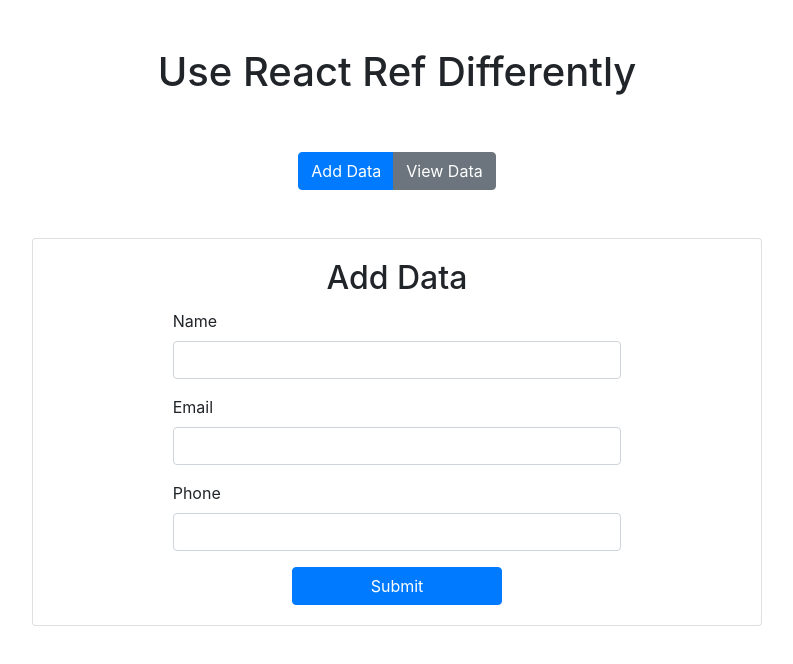
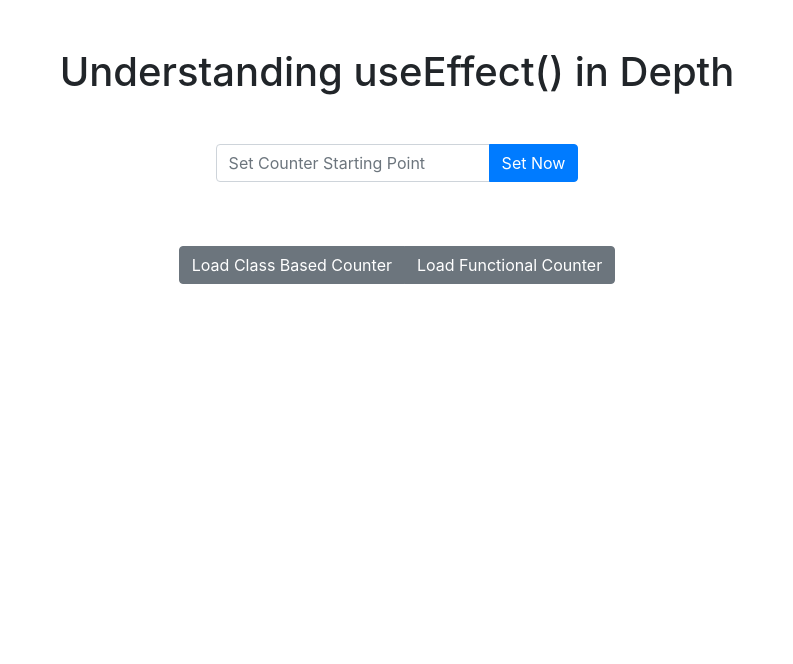
Before and after one commit to ronit-mukherjee/ilive4coding-react-playlist, a React (Create React App) app: page / in a window 1280 px wide. Shown: the top 664 px of the page, without its empty margins (243-1036 px from the left). Built offline with nearby package versions, Linux system fonts and the light colour scheme.

Commit message:
ylRBcmVG1aE | Initial Commit

```diff
--- a/src/AddData.js
+++ /dev/null
@@ -1,102 +0,0 @@
-import React, { useRef, useState, useEffect } from "react";
-
-const AddData = ({ onAddData = () => null }) => {
-  const nameRef = useRef();
-  const emailRef = useRef();
-  const phoneRef = useRef();
-
-  const [dataAddSuccess, setDataAddSuccess] = useState(false);
-
-  useEffect(() => {
-    console.log("AddData Mounted");
-  }, []);
-  useEffect(() => {
-    console.log("AddData Re-Rendered/Updated");
-  });
-
-  const onFormSubmit = (e) => {
-    e.preventDefault();
-
-    const name = nameRef.current.value;
-    const email = emailRef.current.value;
-    const phone = phoneRef.current.value;
-
-    if (name && email && phone) {
-      const data = { name, email, phone };
-
-      onAddData(data);
-
-      setDataAddSuccess(true);
-
-      nameRef.current.value = "";
-      emailRef.current.value = "";
-      phoneRef.current.value = "";
-      nameRef.current.focus();
-
-      setTimeout(() => {
-        setDataAddSuccess(false);
-      }, 3000);
-    }
-  };
-
-  return (
-    <div className="card">
-      <div className="card-body">
-        <h2 className="card-title text-center">Add Data</h2>
-        <div className="row justify-content-center">
-          <div className="col-8">
-            {dataAddSuccess && (
-              <div className="alert alert-success" role="alert">
-                Data Added Successfully
-              </div>
-            )}
-            <form onSubmit={onFormSubmit}>
-              <div className="form-group">
-                <label htmlFor="name">Name</label>
-                <input
-                  type="text"
-                  className="form-control"
-                  id="name"
-                  ref={nameRef}
-                  required
-                />
-              </div>
-              <div className="form-group">
-                <label htmlFor="email">Email</label>
-                <input
-                  type="email"
-                  className="form-control"
-                  id="email"
-                  ref={emailRef}
-                  required
-                />
-              </div>
-              <div className="form-group">
-                <label htmlFor="phone">Phone</label>
-                <input
-                  type="tel"
-                  className="form-control"
-                  id="phone"
-                  ref={phoneRef}
-                  required
-                />
-              </div>
-              <div className="row justify-content-center">
-                <div className="col-6">
-                  <button
-                    type="submit"
-                    className="btn btn-primary btn-block text-center"
-                  >
-                    Submit
-                  </button>
-                </div>
-              </div>
-            </form>
-          </div>
-        </div>
-      </div>
-    </div>
-  );
-};
-
-export default AddData;
--- a/src/App.js
+++ b/src/App.js
@@ -1,70 +1,75 @@
-import React from "react";
-import AddData from "./AddData";
-import ViewData from "./ViewData";
-import ViewModes from "./ViewModes";
+import React, { useState, useRef } from "react";
+import ClassBasedCounter from "./ClassBasedCounter";
+import FunctionBasedCounter from "./FunctionBasedCounter";
 
-class App extends React.PureComponent {
-  state = {
-    viewMode: "add",
-    dataList: [],
-  };
+const App = () => {
+  const [currentLoadedComponent, setCurrentLoadedComponent] = useState(0);
+  const [counterStartingPoint, setCounterStartingPoint] = useState(1);
+  const counterSPIRef = useRef();
 
-  //dataList = React.createRef();
-
-  setViewMode(viewMode) {
-    this.setState({ viewMode });
+  return (
+    <div className="container">
+      <h1 className="text-center mt-5">Understanding useEffect() in Depth</h1>
+      <div className="row justify-content-center mt-5">
+        <div className="col-auto">
+          <div className="input-group mb-3">
+            <input
+              type="number"
+              className="form-control"
+              placeholder="Set Counter Starting Point"
+              aria-label="Set Counter Starting Point"
+              ref={counterSPIRef}
+            />
+            <div className="input-group-append">
+              <button
+                className="btn btn-primary"
+                type="button"
+                onClick={() =>
+                  setCounterStartingPoint(counterSPIRef.current.value)
                 }
-  setViewMode = this.setViewMode.bind(this);
-
-  addData(data) {
-    //this.dataList.current = [...this.dataList.current, data];
-    this.setState((state) => ({
-      dataList: [...state.dataList, data],
-    }));
-  }
-  addData = this.addData.bind(this);
-
-  render() {
-    return (
-      <div className="App container">
-        <div className="row mt-5">
-          <div className="col">
-            <h1 className="text-center">Use React Ref Differently</h1>
+              >
+                Set Now
+              </button>
             </div>
           </div>
-        <div className="row mt-5 justify-content-center">
-          <div className="col-auto">
-            <ViewModes
-              viewMode={this.state.viewMode}
-              onSetViewMode={this.setViewMode}
-            />
-            {/* <ViewModes
-              viewMode={this.state.viewMode}
-              onSetViewMode={this.setViewMode.bind(this)}
-            /> */}
         </div>
       </div>
-        <div className="row mt-5 justify-content-center">
-          <div className="col-8">
-            {this.state.viewMode === "add" ? (
-              <AddData onAddData={this.addData} />
-            ) : (
-              <ViewData data={this.state.dataList} />
-              //<ViewData data={this.dataList.current} />
+      <div className="row justify-content-center mt-5">
+        <div className="col-auto">
+          <div className="btn-group" role="group" aria-label="Basic example">
+            <button
+              type="button"
+              className={`btn ${
+                currentLoadedComponent === 1 ? "btn-success" : "btn-secondary"
+              } `}
+              onClick={() => setCurrentLoadedComponent(1)}
+            >
+              Load Class Based Counter
+            </button>
+            <button
+              type="button"
+              className={`btn ${
+                currentLoadedComponent === 2 ? "btn-success" : "btn-secondary"
+              } `}
+              onClick={() => setCurrentLoadedComponent(2)}
+            >
+              Load Functional Counter
+            </button>
+          </div>
+        </div>
+      </div>
+      <div className="row">
+        <div className="col">
+          {currentLoadedComponent === 1 && (
+            <ClassBasedCounter startsAt={counterStartingPoint} />
+          )}
+          {currentLoadedComponent === 2 && (
+            <FunctionBasedCounter startsAt={counterStartingPoint} />
           )}
         </div>
       </div>
     </div>
   );
-  }
-
-  componentDidMount() {
-    console.log("App Mounted");
-    //this.dataList.current = [];
-  }
-  componentDidUpdate() {
-    console.log("App Re-Rendered/Updated");
-  }
-}
+};
 
 export default App;
--- /dev/null
+++ b/src/ClassBasedCounter.js
@@ -0,0 +1,52 @@
+import React from "react";
+
+class ClassBasedCounter extends React.PureComponent {
+  state = {
+    counter: parseInt(this.props.startsAt),
+  };
+
+  intervalRef = React.createRef();
+
+  componentDidMount() {
+    this.intervalRef = setInterval(() => {
+      this.setState((state) => ({ counter: state.counter + 1 }));
+    }, 1000);
+  }
+
+  componentDidUpdate(prevProps) {
+    if (prevProps.startsAt !== this.props.startsAt) {
+      //Clear old interval
+      clearInterval(this.intervalRef);
+
+      this.setState({ counter: parseInt(this.props.startsAt) });
+
+      this.intervalRef = setInterval(() => {
+        this.setState((state) => ({ counter: state.counter + 1 }));
+      }, 1000);
+    }
+  }
+
+  componentWillUnmount() {
+    //Clear interval
+    clearInterval(this.intervalRef);
+  }
+
+  render() {
+    return (
+      <div className="mt-5">
+        <h2 className="text-center">Class Based Counter</h2>
+        <h3 className="text-center">
+          Counter Starts From {this.props.startsAt}
+        </h3>
+        <p
+          className="text-center text-info"
+          style={{ fontSize: 150, fontWeight: 300 }}
+        >
+          {this.state.counter}
+        </p>
+      </div>
+    );
+  }
+}
+
+export default ClassBasedCounter;
--- /dev/null
+++ b/src/FunctionBasedCounter.js
@@ -0,0 +1,40 @@
+import React, { memo, useState, useEffect } from "react";
+
+let FunctionBasedCounter = ({ startsAt = 1 }) => {
+  const [counter, setCounter] = useState(startsAt);
+
+  /* useEffect(() => {
+    setInterval(() => {
+      setCounter((counter) => parseInt(counter) + 1);
+    }, 1000);
+  }, [startsAt]); */
+
+  useEffect(() => {
+    if (counter !== startsAt) {
+      setCounter(startsAt);
+    }
+
+    const intervalId = setInterval(() => {
+      setCounter((counter) => parseInt(counter) + 1);
+    }, 1000);
+
+    return () => clearInterval(intervalId);
+  }, [startsAt]);
+
+  return (
+    <div className="mt-5">
+      <h2 className="text-center">Function Based Counter</h2>
+      <h3 className="text-center">Counter Starts From {startsAt}</h3>
+      <p
+        className="text-center text-info"
+        style={{ fontSize: 150, fontWeight: 300 }}
+      >
+        {counter}
+      </p>
+    </div>
+  );
+};
+
+FunctionBasedCounter = memo(FunctionBasedCounter);
+
+export default FunctionBasedCounter;
--- a/src/ViewData.js
+++ /dev/null
@@ -1,46 +0,0 @@
-import React, { useEffect } from "react";
-
-const ViewData = ({ data }) => {
-  useEffect(() => {
-    console.log("ViewData Mounted");
-  }, []);
-  useEffect(() => {
-    console.log("ViewData Re-Rendered/Updated");
-  });
-
-  return (
-    <div className="card">
-      <div className="card-body">
-        <h2 className="card-title text-center">View Data</h2>
-        <div className="row">
-          <div className="col">
-            <table className="table table-striped">
-              <thead>
-                <tr>
-                  <th scope="col">#</th>
-                  <th scope="col">Name</th>
-                  <th scope="col">Email</th>
-                  <th scope="col">Phone</th>
-                </tr>
-              </thead>
-              <tbody>
-                {data.map((d, index) => {
-                  return (
-                    <tr key={index}>
-                      <th scope="row">{index + 1}</th>
-                      <td>{d.name}</td>
-                      <td>{d.email}</td>
-                      <td>{d.phone}</td>
-                    </tr>
-                  );
-                })}
-              </tbody>
-            </table>
-          </div>
-        </div>
-      </div>
-    </div>
-  );
-};
-
-export default ViewData;
--- a/src/ViewModes.js
+++ /dev/null
@@ -1,75 +0,0 @@
-import React, { useEffect, memo } from "react";
-
-const ViewModesFunc = ({ viewMode = "", onSetViewMode }) => {
-  useEffect(() => {
-    console.log("ViewModes Mounted");
-  }, []);
-  useEffect(() => {
-    console.log("ViewModes Updated/Re-Rendered");
-  });
-  return (
-    <div className="btn-group" role="group" aria-label="Basic example">
-      <button
-        type="button"
-        className={`btn ${
-          viewMode === "add" ? "btn-primary" : "btn-secondary"
-        }`}
-        onClick={onSetViewMode.bind(null, "add")}
-      >
-        Add Data
-      </button>
-      <button
-        type="button"
-        className={`btn ${
-          viewMode === "view" ? "btn-primary" : "btn-secondary"
-        }`}
-        onClick={onSetViewMode.bind(null, "view")}
-      >
-        View Data
-      </button>
-    </div>
-  );
-};
-
-// class ViewModes extends React.PureComponent {
-//   render() {
-//     return (
-//       <div className="btn-group" role="group" aria-label="View Modes">
-//         <button
-//           type="button"
-//           className={`btn ${
-//             this.props.viewMode === "add" ? "btn-primary" : "btn-secondary"
-//           }`}
-//           //onClick={this.props.onSetViewMode.bind(null, "add")}
-//         >
-//           Add Data
-//         </button>
-//         <button
-//           type="button"
-//           className={`btn ${
-//             this.props.viewMode === "view" ? "btn-primary" : "btn-secondary"
-//           }`}
-//           //onClick={this.props.onSetViewMode.bind(null, "view")}
-//         >
-//           View Data
-//         </button>
-//       </div>
-//     );
-//   }
-
-//   componentDidMount() {
-//     console.log("ViewModes mounted");
-//   }
-
-//   componentDidUpdate() {
-//     console.log(this.props.viewMode);
-//     console.log("ViewModes updated");
-//   }
-
-//   componentWillUnmount() {
-//     console.log("ViewModes unmounted");
-//   }
-// }
-
-//export default ViewModesFunc;
-export default memo(ViewModesFunc);
```
Also changed, not shown: src/models/Data.js (deleted, +0 -13 lines). Lines whose indentation alone changed are shown as unchanged.
